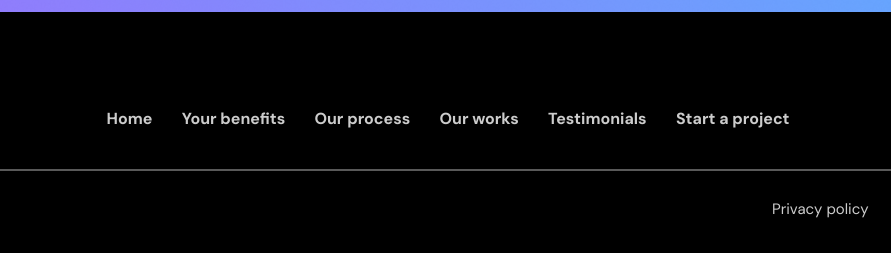
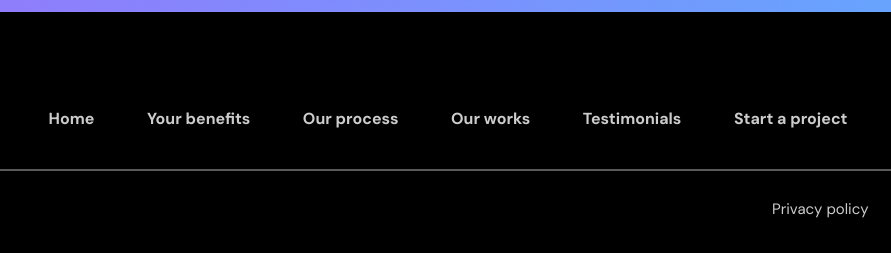
Before and after one commit to YuliaShapran/Design_Agency__Landing_Page, a website: page src/index.html in a window 1280 px wide. Shown: the part 5858-6111 px from the top of the page, 230-1121 px from the left. Drawn offline with nearby package versions, Linux system fonts and the light colour scheme.

Commit message:
fixed_footer

```diff
--- a/src/sass/blocks/_footer.scss
+++ b/src/sass/blocks/_footer.scss
@@ -9,9 +9,9 @@
 		justify-content: space-between;
 	}
 	&__links {
-		min-width: 683px;
+		width: 100%;
 		display: flex;
-		justify-content: space-between;
+		justify-content: space-evenly;
 
 		a {
 			text-decoration: none;
```
Also changed, not shown: src/sass/css/style.min.css, 1 other file.
